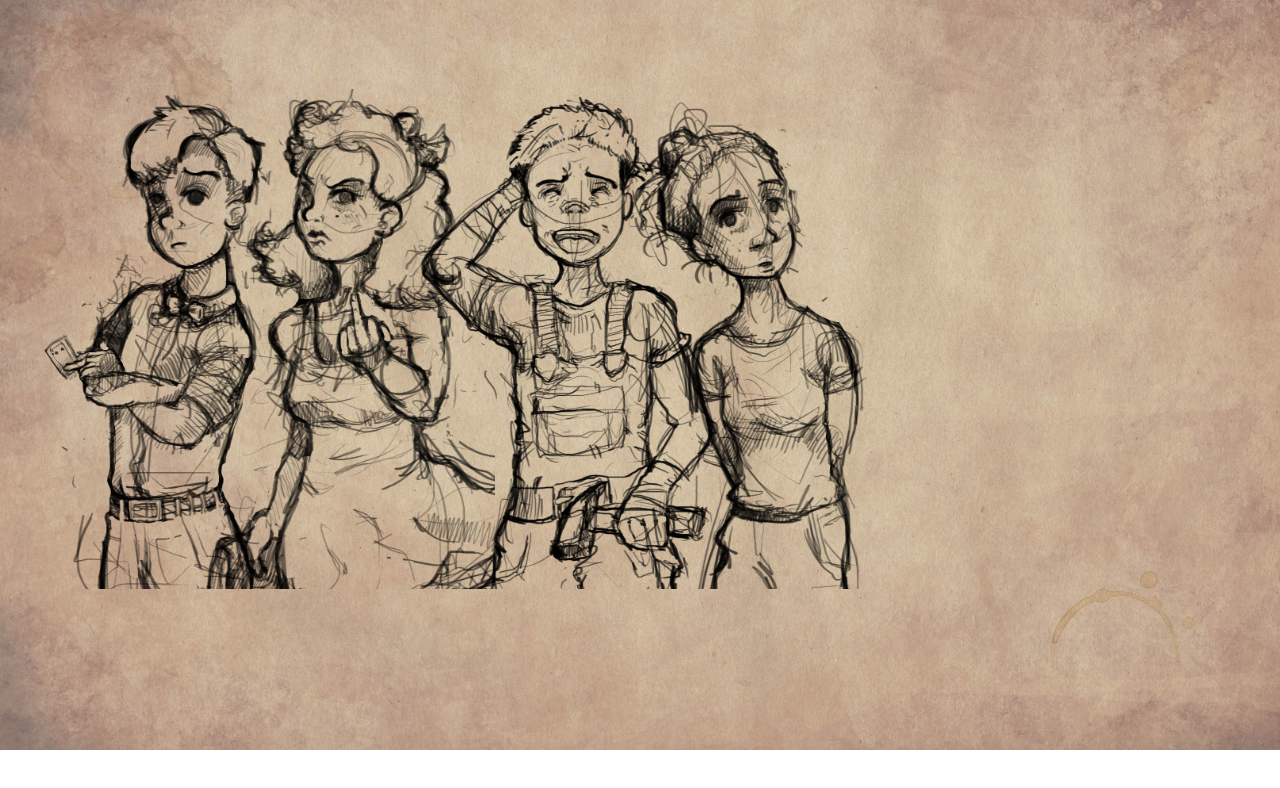
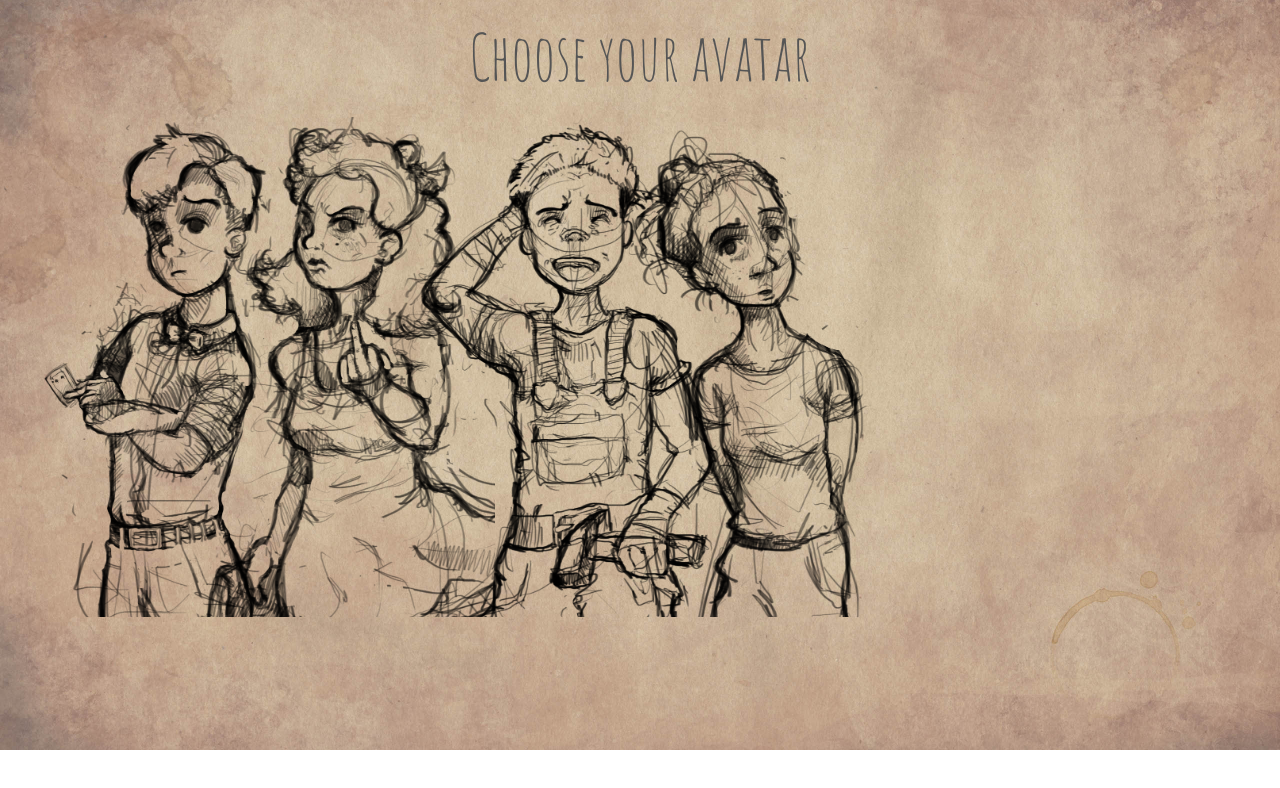
Before and after one commit to nuusk/spirits-of-the-dead, an Electron app: page app/character-select.html in a window 1280 px wide. Drawn offline with Linux system fonts and the light colour scheme; a web font is replaced by a local one.

Commit message:
span text and positioning adjustments

```diff
--- a/app/character-select.html
+++ b/app/character-select.html
@@ -8,8 +8,8 @@
   <body>
     <main>
       <embed src="../resources/rovina.mp3" width="180" height="90" loop="true" autostart="true" hidden="true" />
+      <span>Choose your avatar</span>
       <section id="character-menu">
-
         <div id="alice"></div>
         <div id="oliver"></div>
         <div id="natalie"></div>
--- a/app/sass/basics/_body.sass
+++ b/app/sass/basics/_body.sass
@@ -7,3 +7,5 @@ body
   background-size: cover
   background-repeat: no-repeat
   background-position: center center
+  overflow-x: hidden
+  overflow-y: hidden
--- a/app/sass/sections/_character-menu.sass
+++ b/app/sass/sections/_character-menu.sass
@@ -1,11 +1,21 @@
 main
   width: 900px
   height: 700px
+  span
+    @extend %story-text
+    color: $pencil
+    font-size: 4em
+    position: absolute
+    top: 7%
+    left: 50%
+    transform: translate(-50%, -50%)
   #character-menu
     position: relative
-    top: 10%
+    top: 14%
     transition: 2s
     transform: translate(-30px, 0px)
+    text-align: center
+
     div
       position: absolute
       height: 500px
```
Also changed, not shown: app/css/character-select.css, app/css/game.css.
